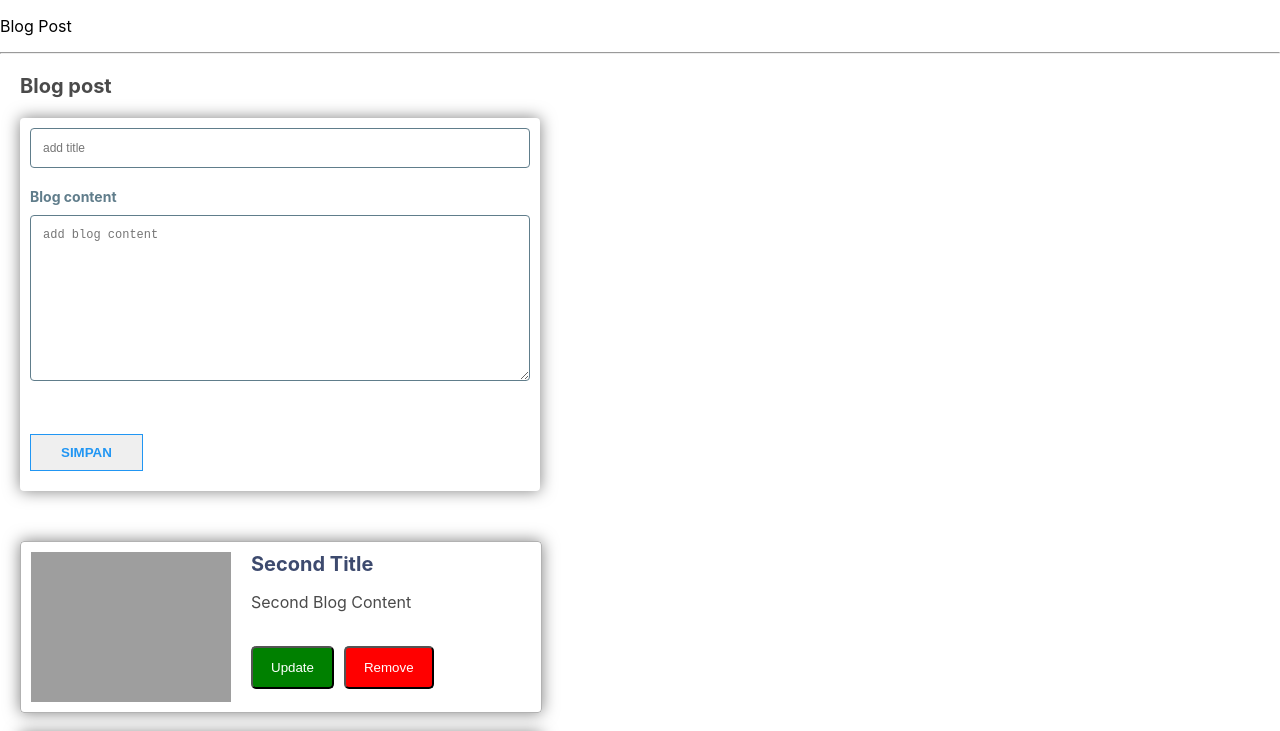
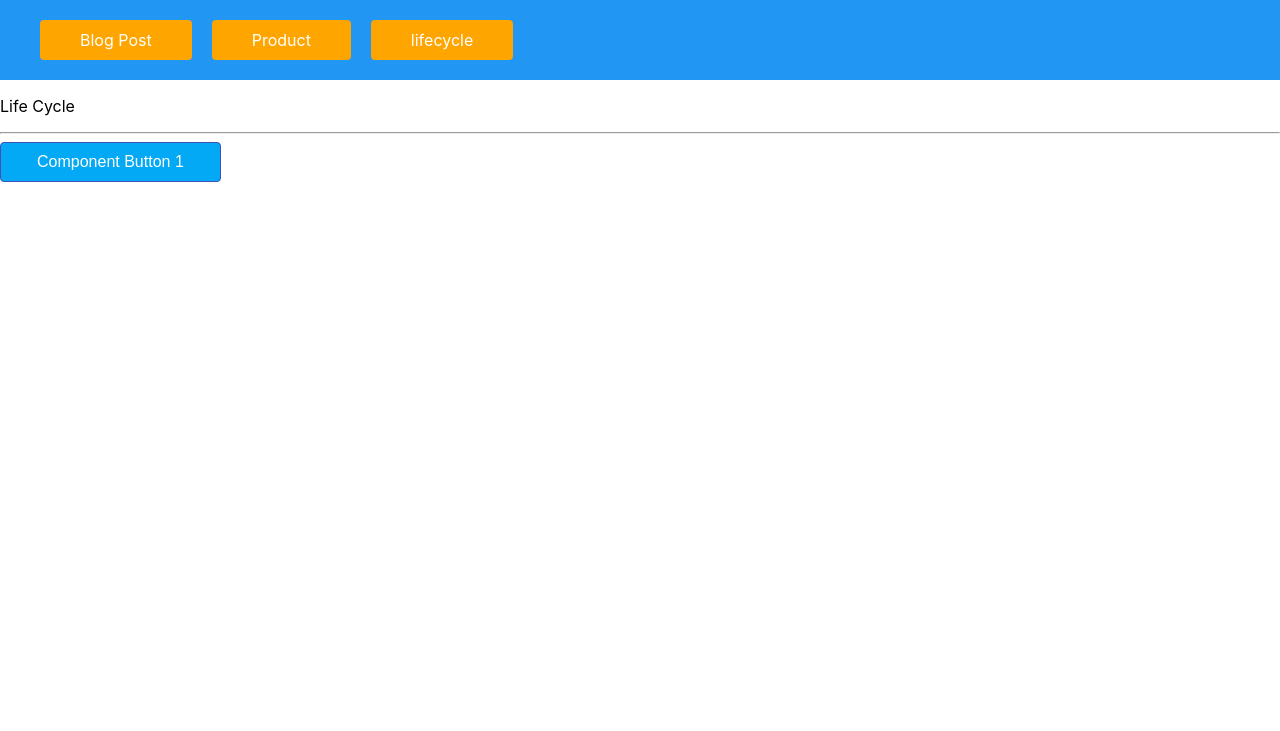
Before and after one commit to AkbarZul/KeepLearning, a React (Create React App) app: page /lifecycle in a window 1280 px wide. Shown: the top 731 px of the page. Built offline with nearby package versions, Linux system fonts and the light colour scheme; data requests are answered from the project's data file; grey boxes are pictures that could not be loaded.

Commit message:
first routing

```diff
--- /dev/null
+++ b/src/Container/Home/Home.css
@@ -0,0 +1,13 @@
+.navigation {
+    background: #2196f3;
+    padding: 30px;
+}
+
+.navigation a {
+    padding: 10px 40px;
+    margin: 10px;
+    text-decoration: none;
+    color: white;
+    background: orange;
+    border-radius: 4px;
+}
--- a/src/Container/Home/Home.jsx
+++ b/src/Container/Home/Home.jsx
@@ -1,9 +1,10 @@
 import React, { Component } from "react";
-// import PropsDynamic from "../../Component/PropsDynamic/PropsDynamic";
-// import Product from "../Product/Product";
-// import LifeCycle from "../LifeCycle/LifeCycle";
-import BlogPost from '../BlogPost/BlogPost';
-
+import PropsDynamic from "../../Component/PropsDynamic/PropsDynamic";
+import Product from "../Product/Product";
+import LifeCycle from "../LifeCycle/LifeCycle";
+import BlogPost from "../BlogPost/BlogPost";
+import { BrowserRouter, Route, Link } from "react-router-dom";
+import './Home.css';
 class Home extends Component {
   state = {
     showComponent: true,
@@ -15,12 +16,12 @@ class Home extends Component {
     //     showComponent: false,
     //   })
     // }, 15000)
-
   }
   render() {
     return (
-      <>
-        {/* <p>Refresh Materi Props</p>
+      <BrowserRouter>
+        {/* <>
+          <p>Refresh Materi Props</p>
           <hr />
           <PropsDynamic
             time="08.00"
@@ -50,11 +51,23 @@ class Home extends Component {
 
           <p>Life Cycle</p>
           <hr />
-        {this.state.showComponent ? <LifeCycle /> : null} */}
+          {this.state.showComponent ? <LifeCycle /> : null}
+
           <p>Blog Post</p>
-        <hr/>
+          <hr />
           <BlogPost />
+        </> */}
+        <>
+        <div className="navigation">
+          <Link to="/" >Blog Post</Link>
+          <Link to="/product" >Product</Link>
+          <Link to="/lifecycle" >lifecycle</Link>
+        </div>
+          <Route path="/" exact component={BlogPost} />
+          <Route path="/product" component={Product} />
+          <Route path="/lifecycle" component={LifeCycle} />
         </>
+      </BrowserRouter>
     );
   }
 }
--- a/src/Container/LifeCycle/LifeCycle.jsx
+++ b/src/Container/LifeCycle/LifeCycle.jsx
@@ -1,58 +1,58 @@
 import React, { Component } from "react";
-import './LifeCycle.css';
+import "./LifeCycle.css";
 
 class LifeCycle extends Component {
   constructor(props) {
     super(props);
     this.state = {
-            count: 1
-        }
-        console.log('constructor')
+      count: 1,
+    };
+    console.log("constructor");
   }
 
-    static getDerivedStateFromProps(props, state){
-        console.log('getDerivedStateFromProps');
-        return null
-
+  static getDerivedStateFromProps(props, state) {
+    console.log("getDerivedStateFromProps");
+    return null;
   }
-    componentDidMount () {
-        console.log('componentDidMount');
+  componentDidMount() {
+    console.log("componentDidMount");
     // setTimeout (() => {
     //     this.setState({
     //         count: 2
     //     })
     // }, 5000)
-
   }
   shouldComponentUpdate(nextProps, nextState) {
-        console.log('shouldComponentUpdate');
+    console.log("shouldComponentUpdate");
     return true;
-
   }
   getSnapshotBeforeUpdate(prevProps, prevState) {
-        console.log('getSnapshotBeforeUpdate');
-        return null
-
+    console.log("getSnapshotBeforeUpdate");
+    return null;
   }
   componentDidUpdate(prevProps, prevState, snapshot) {
-        console.log('componentDidUpdate');
-
+    console.log("componentDidUpdate");
   }
   componentWillUnmount() {
-        console.log('componentWillMount');
-
+    console.log("componentWillMount");
   }
 
   changeCount = () => {
     this.setState({
-            count: this.state.count + 1
-        })
-    }
-    render(){
-        console.log('Render');
-        return(
-            <button className='btn' onClick={this.changeCount}>Component Button {this.state.count}</button>
-        )
+      count: this.state.count + 1,
+    });
+  };
+  render() {
+    console.log("Render");
+    return (
+      <>
+        <p>Life Cycle</p>
+        <hr />
+        <button className="btn" onClick={this.changeCount}>
+          Component Button {this.state.count}
+        </button>
+      </>
+    );
   }
 }
 
--- a/src/Container/Product/Product.jsx
+++ b/src/Container/Product/Product.jsx
@@ -1,34 +1,44 @@
 import React, { Component } from "react";
-import './Product.css';
+import "./Product.css";
 import CardProduct from "../CardProduct/CardProduct";
 
 class Product extends Component {
   state = {
-        order: 0
-    }
+    order: 0,
+  };
 
   handleCounterChange = (newValue) => {
     this.setState({
-            order: newValue
-        })
-    }
+      order: newValue,
+    });
+  };
 
   render() {
     return (
       <>
+        <p>Product</p>
+        <hr />
         <div className="header">
           <div className="logo">
-                    <img src="https://res.cloudinary.com/dkgk85inv/image/upload/v1614577230/rating_bv6jpf.png" alt=""/>
+            <img
+              src="https://res.cloudinary.com/dkgk85inv/image/upload/v1614577230/rating_bv6jpf.png"
+              alt=""
+            />
           </div>
 
           <div className="troley">
-                    <img src="https://res.cloudinary.com/dkgk85inv/image/upload/v1614576714/empty-cart_dbfamt.png" alt=""/>
+            <img
+              src="https://res.cloudinary.com/dkgk85inv/image/upload/v1614576714/empty-cart_dbfamt.png"
+              alt=""
+            />
             <div className="count">{this.state.order}</div>
           </div>
         </div>
-            <CardProduct onCounterChange={(value) => this.handleCounterChange(value)} />
+        <CardProduct
+          onCounterChange={(value) => this.handleCounterChange(value)}
+        />
       </>
-        )
+    );
   }
 }
 
```
Lines whose indentation alone changed are shown as unchanged.
